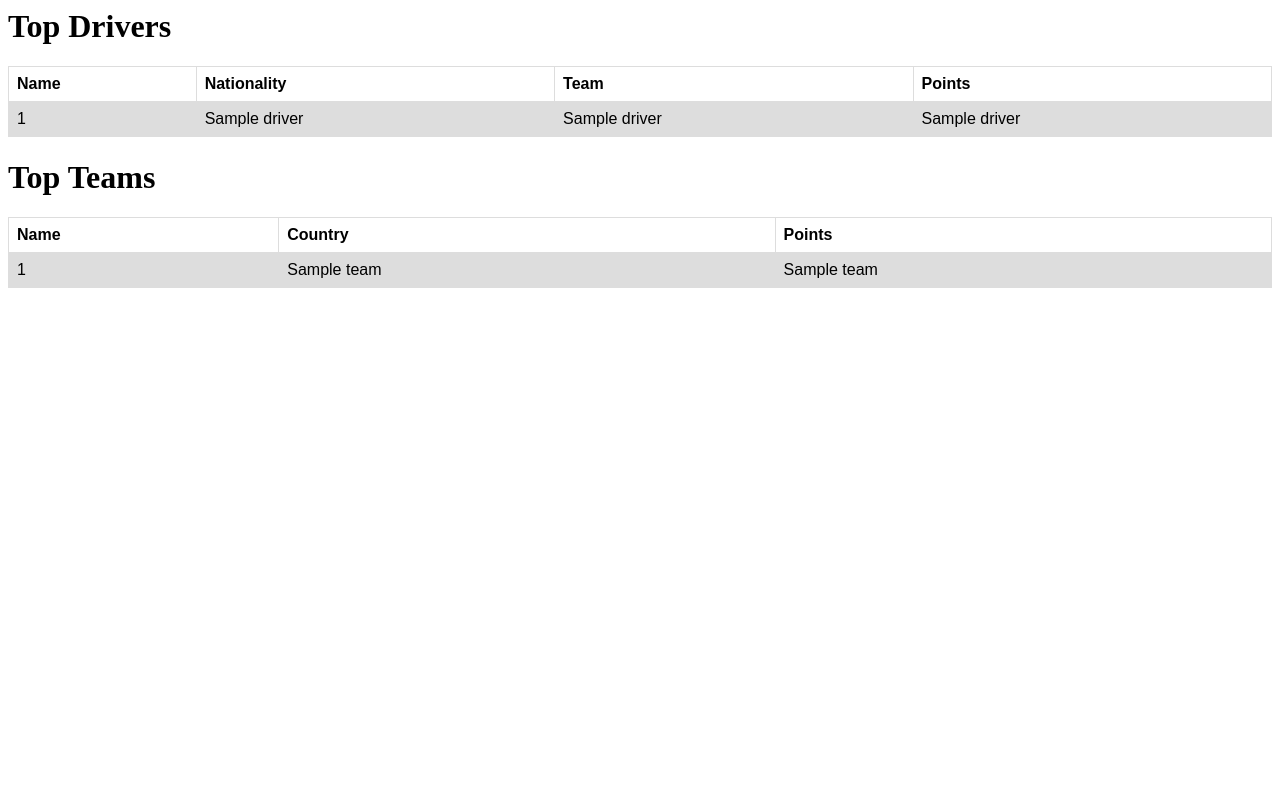
After one commit to kevinfjiang/F1Proj, a Flask app: template templates/statistics/stats.html in a window 1280 px wide. The commit adds this page. Run offline with Flask 2, Linux system fonts and the light colour scheme; the template is opened without the code that fills it: most values are stand-ins (such as "Sample title", 1, 10 or a date in 2020); parts of the project's set-up code (start-up, migrations or seed data) failed here and were passed over.

Commit message:
Starting statistics interface and importing f1 data from api to appdatabase

```diff
--- a/leaderboard/leaderboard.py
+++ b/leaderboard/leaderboard.py
@@ -9,7 +9,7 @@ def generate_leaderboard():
     drive_list = get_driver_leaders()
     team_list = get_team_leaders()
     # remove the username from the session if it is there
-    return f.render_template('leaderboard/leaderboard.html', teams=team_list, drivers=drive_list)
+    return f.render_template('statistics/leaderboard.html', teams=team_list, drivers=drive_list)
 
 @leaderboard.route('/api/leaderboard')
 def get_driver_leaders_json() -> str:
@@ -30,7 +30,7 @@ def get_driver_leaders()-> list:
                                         ) AS T3 ON Driver.driverId = T3.driverId
                             ) AS T2 ON T2.driverId = DrivesFor.driverId
                 ) as T ON T.teamName=Team.teamName
-                ORDER BY T.points DESC, T.name ASC;
+                ORDER BY T.points DESC, T.name ASC LIMIT 10;
                 """))
 
 def get_team_leaders()-> list: #TODO
--- a/templates/index.html
+++ b/templates/index.html
@@ -10,10 +10,9 @@
 
 <p><a href="/login">Login Here</a></p>
 <p><a href="/leaderboard">Check Leaderboards</a></p>
-<p><a href="/mybets">My bets</a>(Must be logged in to access)</p>
 <p><a href="/upcoming">Check Upcoming Races </a></p>
-<p><a href="/account">My Account</a></p>
-<p><a href="/stats">Check Statistics</a><p>
+<p><a href="/account">My Account</a> (Must be logged in to access) </p>
+<p><a href="/stats">Check F1 Statistics</a><p>
 </body>
 
 
--- /dev/null
+++ b/templates/statistics/stats.html
@@ -0,0 +1,59 @@
+<style>
+    table {
+      font-family: arial, sans-serif;
+      border-collapse: collapse;
+      width: 100%;
+    }
+
+    td, th {
+      border: 1px solid #dddddd;
+      text-align: left;
+      padding: 8px;
+    }
+
+    tr:nth-child(even) {
+      background-color: #dddddd;
+    }
+</style>
+
+<body>
+    <h1>Top Drivers</h1>
+    <table style="width:100%">
+    <tr>
+        <th>Name</th>
+        <th>Nationality</th>
+        <th>Team</th>
+        <th>Points</th>
+    </tr>
+
+    {% for n in drivers %}
+    <tr>
+        <td>{{n.0}}</td>
+        <td>{{n.1}}</td>
+        <td>{{n.2}}</td>
+        <td>{{n.3}}</td>
+    </tr>
+    {% endfor %}
+
+    </table>
+</body>
+
+<body>
+    <h1>Top Teams</h1>
+    <table style="width:100%">
+    <tr>
+        <th>Name</th>
+        <th>Country</th>
+        <th>Points</th>
+    </tr>
+
+    {% for n in teams %}
+    <tr>
+        <td>{{n.0}}</td>
+        <td>{{n.1}}</td>
+        <td>{{n.2}}</td>
+    </tr>
+    {% endfor %}
+
+    </table>
+</body>
```
Also changed, not shown: get_data.py (added, +19 -0 lines), templates/statistics/upcoming.html (added, +59 -0 lines), README.md, templates/statistics/leaderboard.html (renamed from templates/leaderboard/leaderboard.html), 1 other file.
